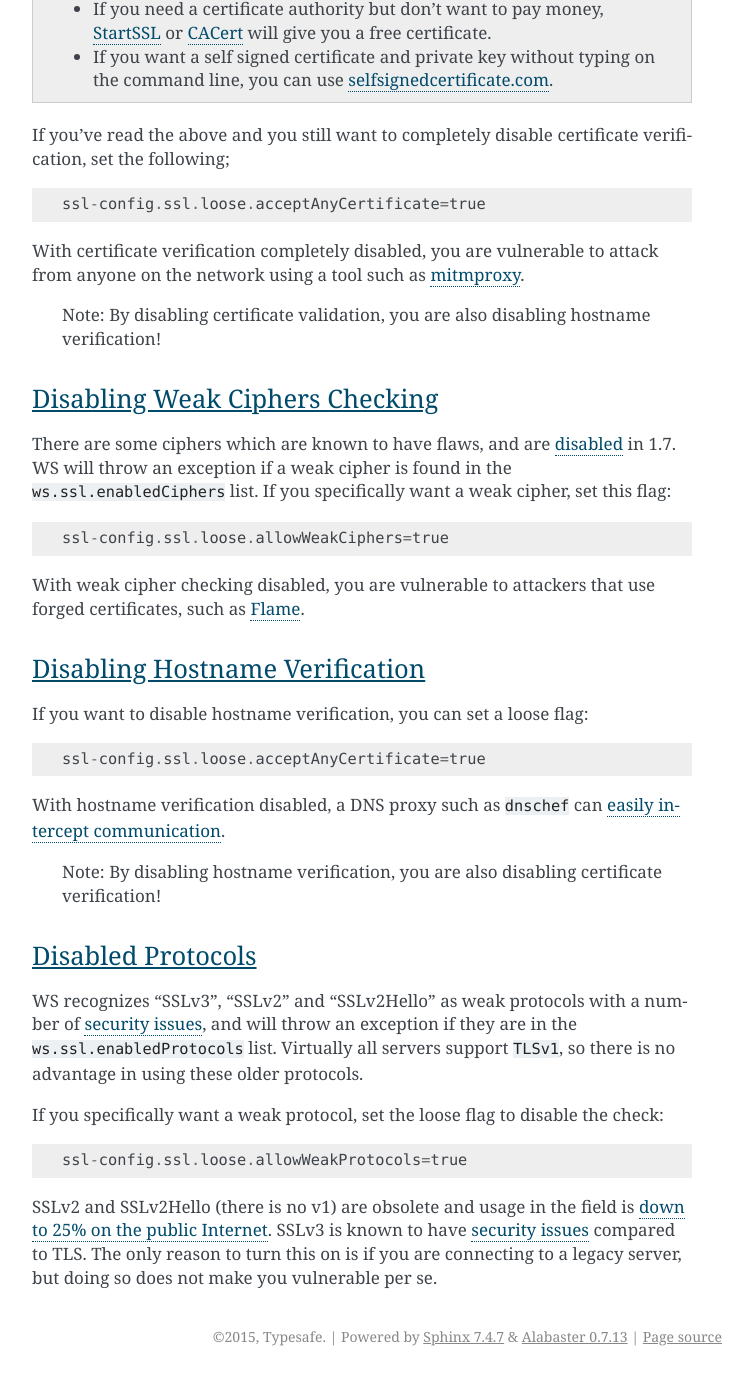
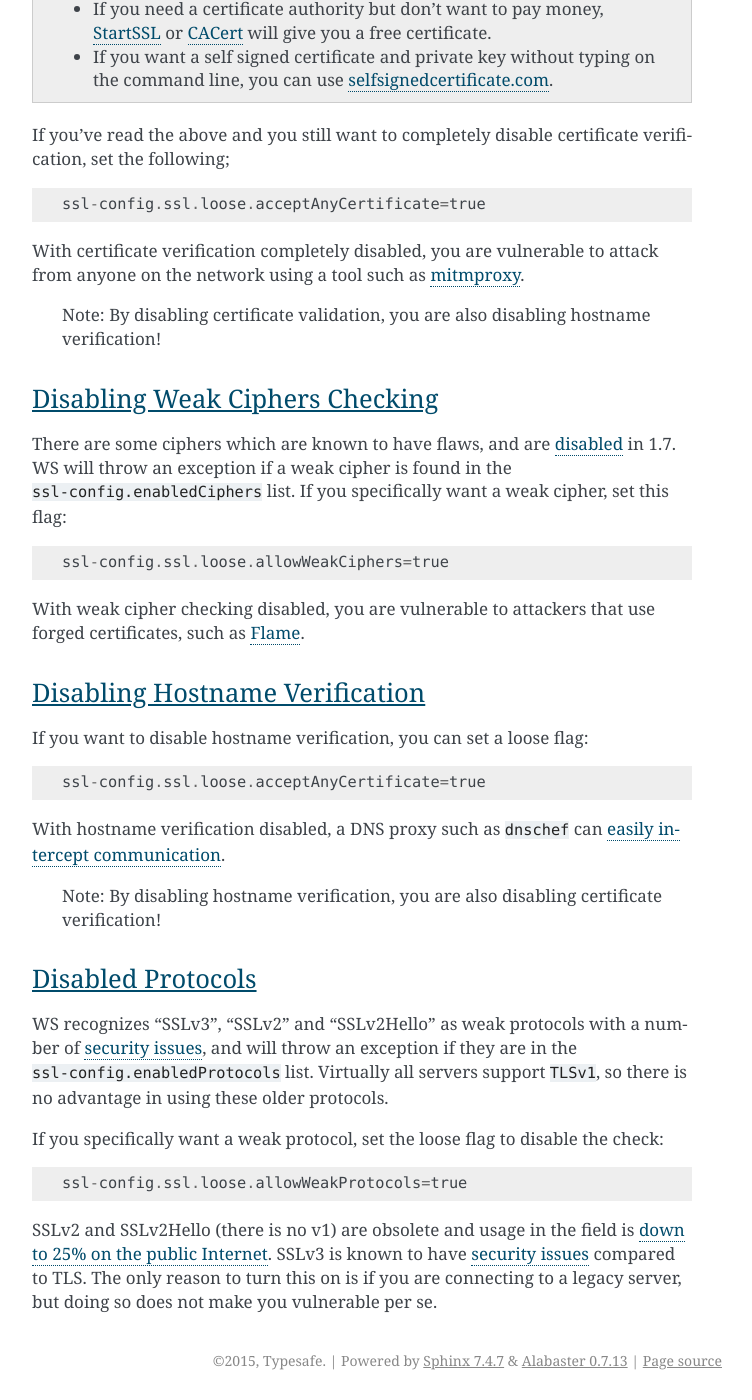
Before and after one commit to lightbend/ssl-config, a Sphinx documentation site: the page built from documentation/src/sphinx/LooseSSL.rst, in a window 1280 px wide and 1400 px high, scrolled down 3350 px. Shown: the whole window, without its empty margins (388-1140 px from the left). Built offline with Sphinx 7.4.7, drawn with Linux system fonts in a browser that asks for light colours; pages that are not in the unit, such as notebooks, are missing from menus; before the commit the page ends 4726 px from its top, so only the background shows below that.

Commit message:
fix references to ws.ssl => ssl-config

```diff
--- a/documentation/src/sphinx/LooseSSL.rst
+++ b/documentation/src/sphinx/LooseSSL.rst
@@ -168,7 +168,7 @@ Disabling Weak Ciphers Checking
 There are some ciphers which are known to have flaws, and are
 `disabled <http://sim.ivi.co/2011/08/jsse-oracle-provider-default-disabled.html>`__
 in 1.7. WS will throw an exception if a weak cipher is found in the
-``ws.ssl.enabledCiphers`` list. If you specifically want a weak cipher,
+``ssl-config.enabledCiphers`` list. If you specifically want a weak cipher,
 set this flag:
 
 ::
@@ -201,7 +201,7 @@ Disabled Protocols
 WS recognizes "SSLv3", "SSLv2" and "SSLv2Hello" as weak protocols with a
 number of `security issues <https://www.schneier.com/paper-ssl.pdf>`__,
 and will throw an exception if they are in the
-``ws.ssl.enabledProtocols`` list. Virtually all servers support
+``ssl-config.enabledProtocols`` list. Virtually all servers support
 ``TLSv1``, so there is no advantage in using these older protocols.
 
 If you specifically want a weak protocol, set the loose flag to disable
```
Also changed, not shown: 3 other files.
